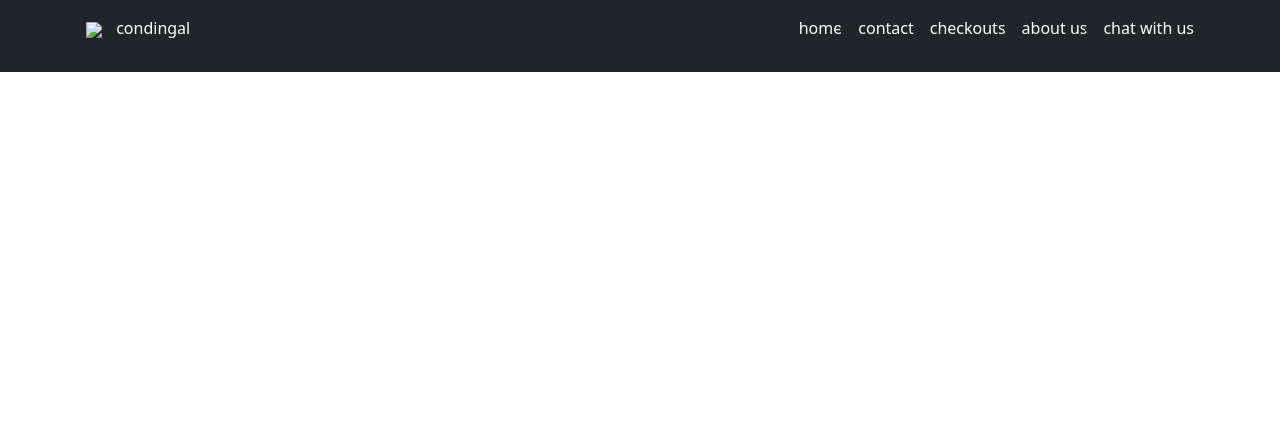
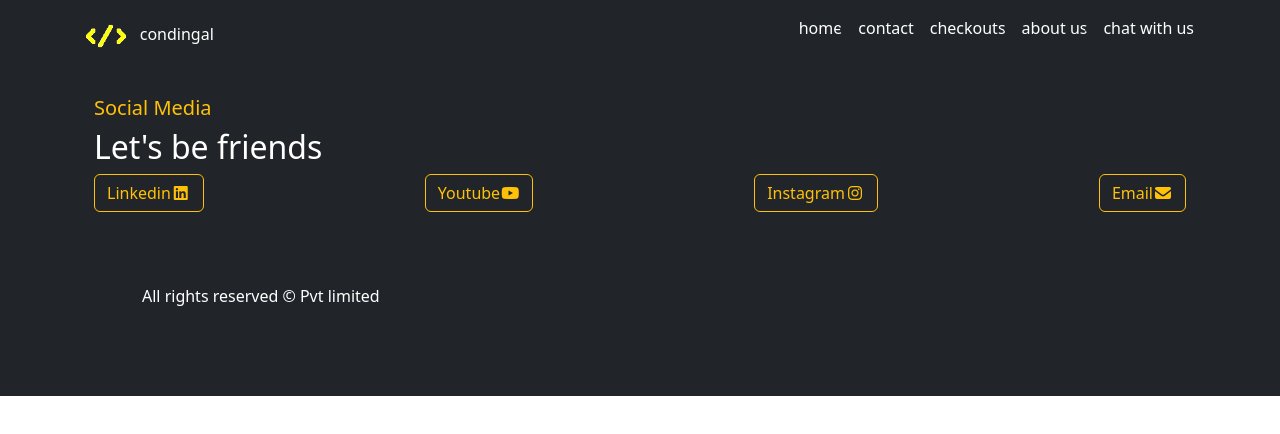
Before and after one commit to Ritwika643/codingal, a plain HTML site: page lesson31/index.html in a window 1280 px wide. Drawn offline with nearby package versions, Linux system fonts and the light colour scheme.

Commit message:
lesson32

```diff
--- a/lesson31/index.html
+++ b/lesson31/index.html
@@ -11,7 +11,7 @@
 <body>
     <header class="bg-dark">
         <div class="container p-3 d-flex justify-content-between">
-            <a href="#"><img src="logo.png"> condingal</a>
+            <a href="#"><img src="img.gif"> condingal</a>
             <ul class="d-flex gap-3">
                 <li><a href="#">home</a></li>
                 <li><a href="#"> contact </a></li>
@@ -21,6 +21,23 @@
             </ul>
         </div>
     </header>
+   <link rel="stylesheet" href="https://cdnjs.cloudflare.com/ajax/libs/font-awesome/7.0.0/css/all.min.css" integrity="sha512-DxV+EoADOkOygM4IR9yXP8Sb2qwgidEmeqAEmDKIOfPRQZOWbXCzLC6vjbZyy0vPisbH2SyW27+ddLVCN+OMzQ=="
+    crossorigin="anonymous" referrerpolicy="no-referrer" />
+    <footer class="bg-dark">
+        <div class="container p-4">
+            <h5 class="text-warning"> Social Media</h5>
+            <h2 class="text-white">Let's be friends</h2>
+
+            <div class="d-flex gap-3 justify-content-between">
+                <button class="btn btn-outline-warning">Linkedin<i class="fa-brands fa-linkedin"> </i></button>
+                 <button class="btn btn-outline-warning">Youtube<i class="fa-brands fa-youtube"> </i></button>
+                  <button class="btn btn-outline-warning">Instagram<i class="fa-brands fa-instagram"> </i></button>
+                   <button class="btn btn-outline-warning">Email<i class="fa-solid  fa-envelope"> </i></button>
+            </div>
+            <p class="text-white mt-4 text-centre p-5">All rights reserved &copy; Pvt limited</p>
+        </div>
+    </footer>
+
 
     <script src="https://cdn.jsdelivr.net/npm/bootstrap@5.3.7/dist/js/bootstrap.bundle.min.js"
     integrity="sha384-ndDqU0Gzau9qJ1lfW4pNLlhNTkCfHzAVBReH9diLvGRem5+R9g2FzA8ZGN954O5Q" crossorigin="anonymous"></script>
```
